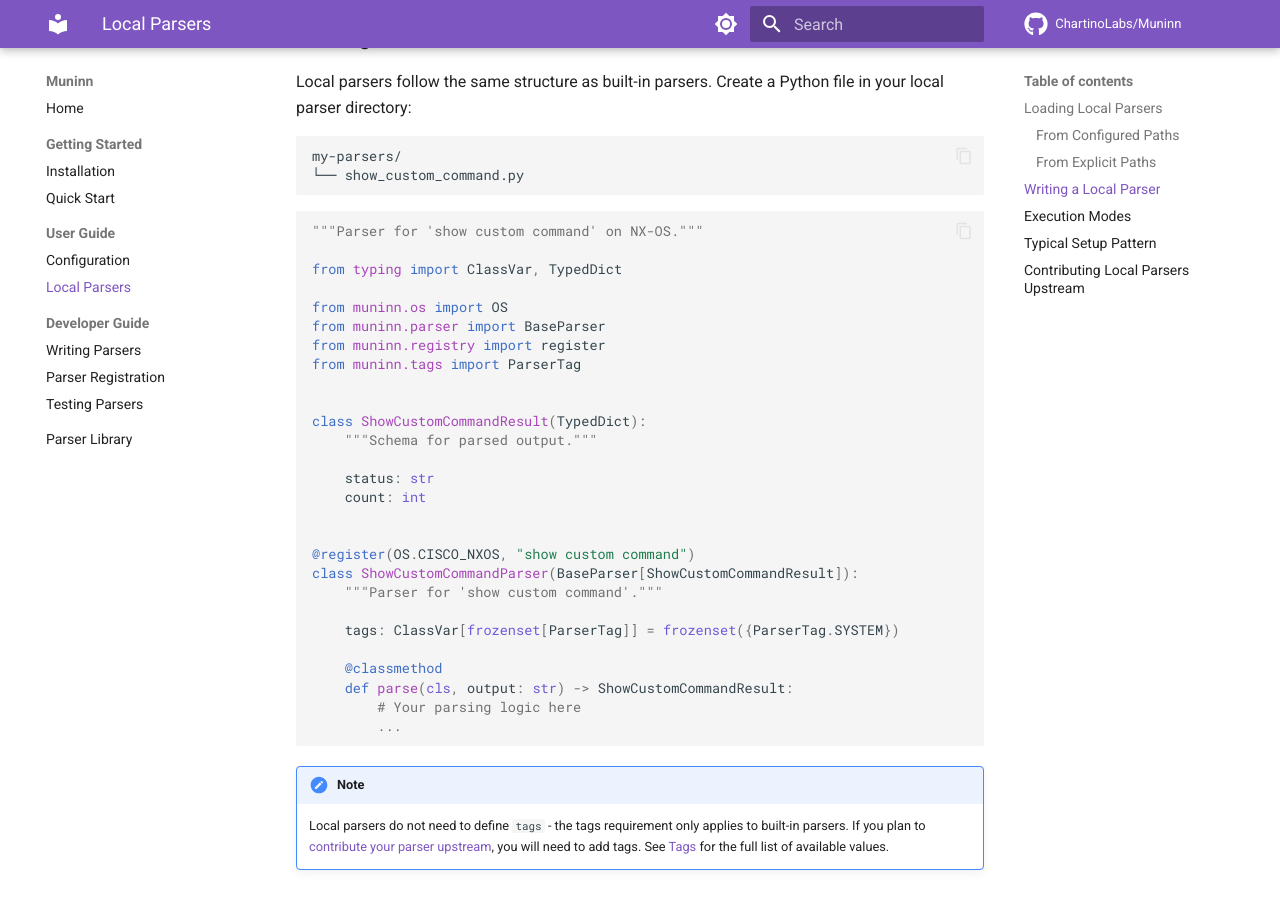
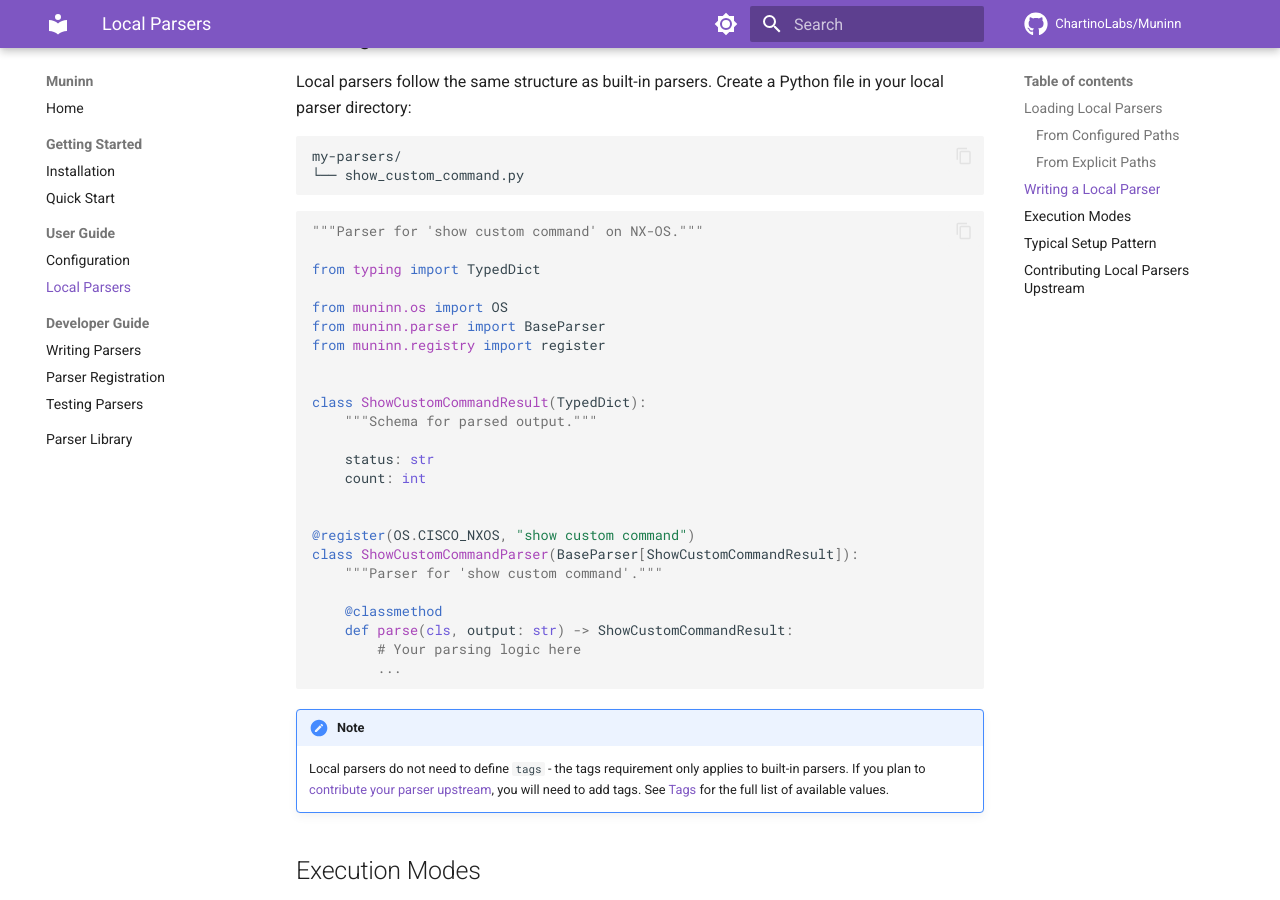
Before and after one commit to ChartinoLabs/Muninn, an MkDocs documentation site: the page built from docs/user-guide/local-parsers.md, in a window 1280 px wide and 900 px high, scrolled down 854 px. Built offline with MkDocs 1.6.1 and Material for MkDocs 9.7.7, drawn with Linux system fonts in a browser that asks for light colours; comment, search, counter and statistics services are not loaded.

Commit message:
docs: remove tags from local parser example
Co-Authored-By: Claude Opus 4.6 (1M context) <noreply@anthropic.com>

````diff
--- a/docs/user-guide/local-parsers.md
+++ b/docs/user-guide/local-parsers.md
@@ -42,12 +42,11 @@ my-parsers/
 ```python
 """Parser for 'show custom command' on NX-OS."""
 
-from typing import ClassVar, TypedDict
+from typing import TypedDict
 
 from muninn.os import OS
 from muninn.parser import BaseParser
 from muninn.registry import register
-from muninn.tags import ParserTag
 
 
 class ShowCustomCommandResult(TypedDict):
@@ -60,8 +59,6 @@ class ShowCustomCommandResult(TypedDict):
 @register(OS.CISCO_NXOS, "show custom command")
 class ShowCustomCommandParser(BaseParser[ShowCustomCommandResult]):
     """Parser for 'show custom command'."""
-
-    tags: ClassVar[frozenset[ParserTag]] = frozenset({ParserTag.SYSTEM})
 
     @classmethod
     def parse(cls, output: str) -> ShowCustomCommandResult:
````
